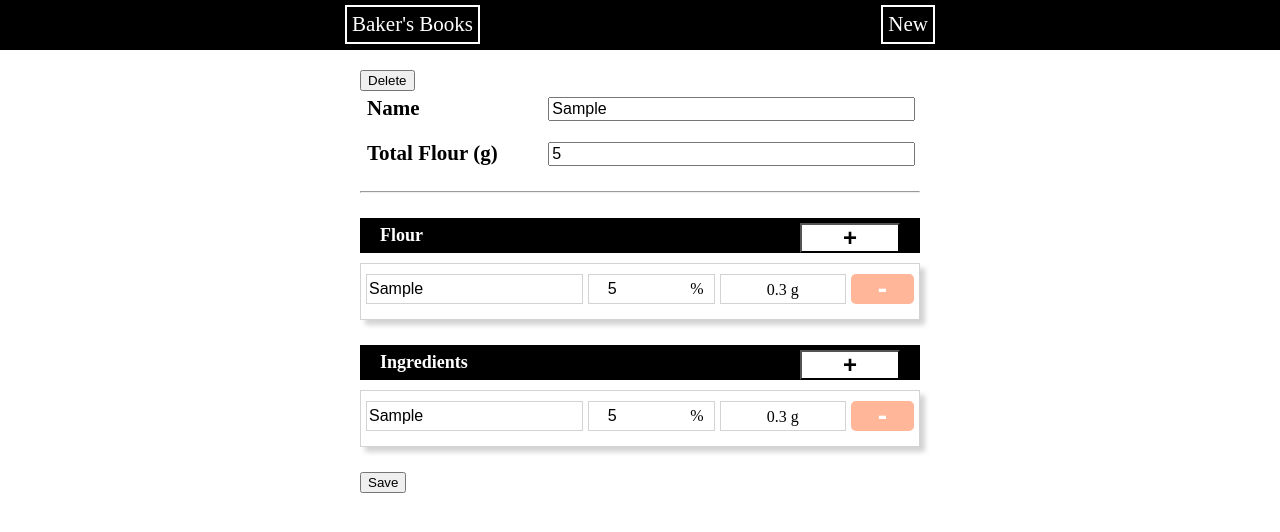
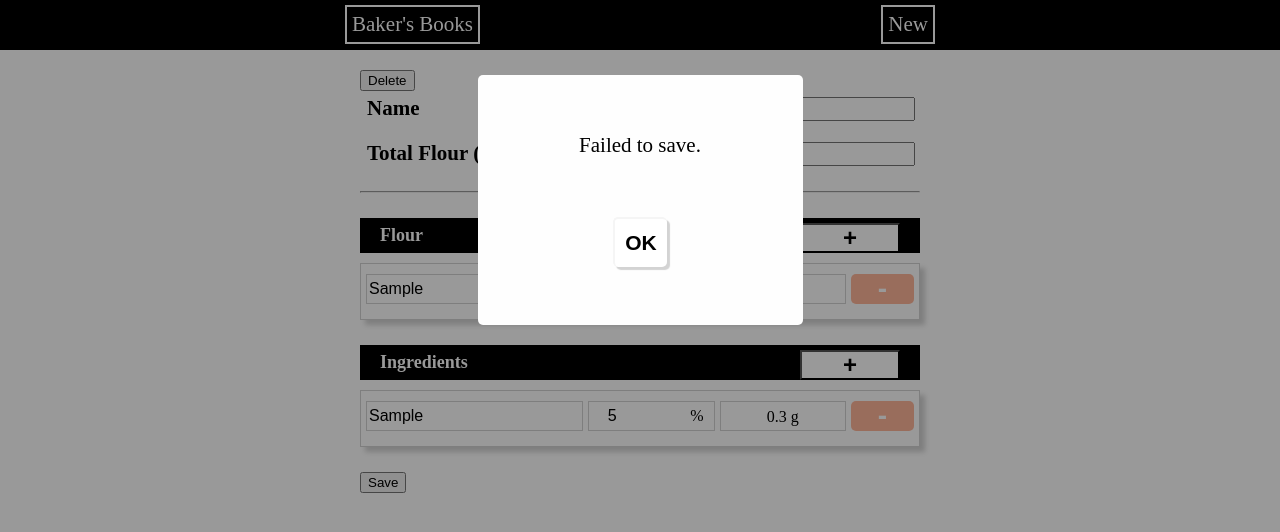
Before and after one commit to Drewlove/bakers-math-client, a React (Create React App) app: page /form/recipe/new in a window 1280 px wide. Both pictures are taken after typing "Sample", "5", "Sample", "5", "Sample", "5" into the empty fields and a click on the button "Save". Shown: the top 532 px of the page. Built offline with nearby package versions, Linux system fonts and the light colour scheme; no server answers.

Commit message:
Add modal and redirect to saving recipe

```diff
--- a/src/App.css
+++ b/src/App.css
@@ -12,6 +12,84 @@ form {
   margin: 0 auto;
   max-width: 600px;
   padding: 0px 20px;
+}
+
+.modal {
+  position: fixed;
+  z-index: 1;
+  left: 0;
+  top: 0;
+  width: 100%;
+  height: 100%;
+  overflow: auto;
+  background-color: rgb(0, 0, 0);
+  background-color: rgba(0, 0, 0, 0.4);
+  display: flex;
+  justify-content: center;
+}
+
+.modal__button-container {
+  display: flex;
+  justify-content: space-evenly;
+}
+
+.modal__button {
+  height: 50px;
+  padding: 10px;
+  background-color: white;
+  border-radius: 5px;
+  border: none;
+  border-top: 2px solid whitesmoke;
+  border-left: 2px solid whitesmoke;
+  box-shadow: 3px 3px 1px lightgrey;
+  font-size: 21px;
+  font-weight: bold;
+}
+
+.modal__button:hover {
+  cursor: pointer;
+  box-shadow: none;
+}
+
+.modal__button_confirm {
+  background-color: red;
+  color: white;
+}
+
+.modal__button_cancel:hover {
+  background-color: whitesmoke;
+}
+
+.modal__content {
+  background-color: #fefefe;
+  margin-top: 75px;
+  width: 325px;
+  height: 250px;
+  border-radius: 5px;
+  display: flex;
+  flex-direction: column;
+  justify-content: space-evenly;
+}
+
+.modal__close {
+}
+
+.modal__close-button {
+  font-size: 42px;
+  background-color: white;
+  color: red;
+  border: none;
+}
+
+.modal__close-button:hover,
+.modal__close-button:focus {
+  cursor: pointer;
+}
+
+.modal__text {
+  display: flex;
+  justify-content: center;
+  font-size: 21px;
 }
 
 .navbar {
--- a/src/CommonFormComponents/FormSaveButton/FormSaveButton.js
+++ b/src/CommonFormComponents/FormSaveButton/FormSaveButton.js
@@ -1,65 +1,58 @@
-// import React, { useEffect, useState } from "react";
-import React from "react";
-// import Modal from "../../../Modal/Modal";
+import React, { useEffect, useState } from "react";
+import Modal from "../../Modal/Modal";
 import { API_SAVE } from "../../Utilities/APImethods/API_SAVE";
-// import { useHistory } from "react-router-dom";
+import { useHistory } from "react-router-dom";
 // import { GET_ALL_ERROR_MESSAGES } from "../../ValidateForm/GET_ALL_ERROR_MESSAGES";
 
 function FormSaveButton(props) {
-  // const history = useHistory();
-  // const [resSave, saveData] = API_SAVE(
-  //   props.formData,
-  //   props.endpointSuffix,
-  //   props.rowId
-  // );
+  const history = useHistory();
   const [resSave, saveData] = API_SAVE(
     props.formData,
     props.endpointSuffix,
     props.rowId
   );
-  console.log(resSave);
 
-  // const [modal, setModal] = useState({
-  //   display: false,
-  // });
+  const [modal, setModal] = useState({
+    display: false,
+  });
 
-  // useEffect(() => {
-  //   if (resSave.saveSuccessful)
-  //     return setModal({
-  //       display: true,
-  //       type: "notification",
-  //       text: "Save successful.",
-  //       redirect: true,
-  //       redirectSuffix: props.redirectSuffix,
-  //     });
+  useEffect(() => {
+    if (resSave.saveSuccessful)
+      return setModal({
+        display: true,
+        type: "notification",
+        text: "Save successful.",
+        redirect: true,
+        redirectSuffix: props.redirectSuffix,
+      });
 
-  //   if (resSave.saveError.length > 0) {
-  //     return setModal({
-  //       display: true,
-  //       type: "notification",
-  //       text: "Failed to save.",
-  //       redirect: false,
-  //       redirectSuffix: "",
-  //     });
-  //   }
-  // }, [resSave, props.redirectSuffix]);
+    if (resSave.saveError.length > 0) {
+      return setModal({
+        display: true,
+        type: "notification",
+        text: "Failed to save.",
+        redirect: false,
+        redirectSuffix: "",
+      });
+    }
+  }, [resSave, props.redirectSuffix]);
 
-  // const hideModal = (e) => {
-  //   e.preventDefault();
-  //   setModal({ ...modal, display: false });
-  //   if (modal.redirect) history.push(`/${props.redirectSuffix}`);
-  // };
+  const hideModal = (e) => {
+    e.preventDefault();
+    setModal({ ...modal, display: false });
+    if (modal.redirect) history.push(`/${props.redirectSuffix}`);
+  };
 
-  // const renderModal = () => {
-  //   return (
-  //     <Modal
-  //       type={modal.type}
-  //       text={modal.text}
-  //       redirect={modal.redirect}
-  //       handleModalClose={(e) => hideModal(e)}
-  //     />
-  //   );
-  // };
+  const renderModal = () => {
+    return (
+      <Modal
+        type={modal.type}
+        text={modal.text}
+        redirect={modal.redirect}
+        handleModalClose={(e) => hideModal(e)}
+      />
+    );
+  };
 
   const handleSave = (e) => {
     e.preventDefault();
@@ -82,7 +75,7 @@ function FormSaveButton(props) {
 
   return (
     <section className="save-button-section">
-      {/* {modal.display ? renderModal() : null} */}
+      {modal.display ? renderModal() : null}
       <button
         id="button-save"
         className="button save-button-section__button"
--- /dev/null
+++ b/src/Modal/Modal.js
@@ -0,0 +1,46 @@
+import React from "react";
+
+function Modal(props) {
+  const renderButtons = () => {
+    return (
+      <div className="modal__button-container">
+        <button
+          className="modal__button modal__button_confirm"
+          onClick={(e) => props.handleModalConfirm(e)}
+        >
+          {props.confirmAction}
+        </button>
+        <button
+          className="modal__button modal__button_cancel"
+          onClick={(e) => props.handleModalClose(e)}
+        >
+          Cancel
+        </button>
+      </div>
+    );
+  };
+
+  const renderOtherButtons = () => {
+    return (
+      <div className="modal__button-container">
+        <button
+          className="modal__button modal__button_acknowledge"
+          onClick={(e) => props.handleModalClose(e)}
+        >
+          OK
+        </button>
+      </div>
+    );
+  };
+
+  return (
+    <div className="modal">
+      <div className="modal__content">
+        <p className="modal__text">{props.text}</p>
+        {props.type === "confirmation" ? renderButtons() : renderOtherButtons()}
+      </div>
+    </div>
+  );
+}
+
+export default Modal;
--- a/src/RecipeForm/RecipeForm/RecipeForm.js
+++ b/src/RecipeForm/RecipeForm/RecipeForm.js
@@ -150,7 +150,7 @@ function RecipeForm(props) {
         }}
         formName="recipe"
         endpointSuffix="recipes"
-        redirectSuffix="/"
+        redirectSuffix=""
         rowId={recipeId}
         // setFormError={setFormError}
       />
```
Also changed, not shown: 1 other file (tests, documents, lock files or other folders).
